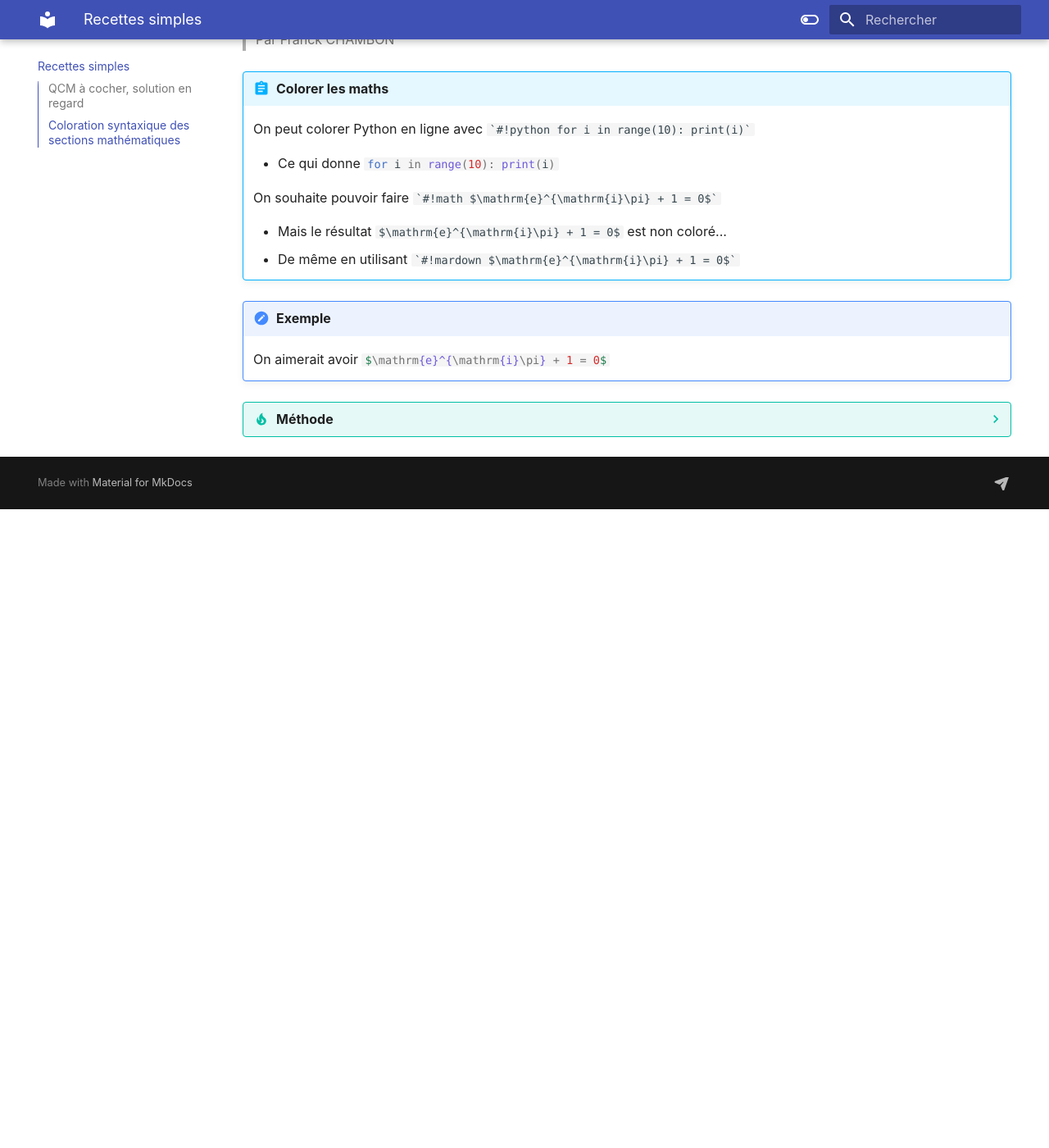
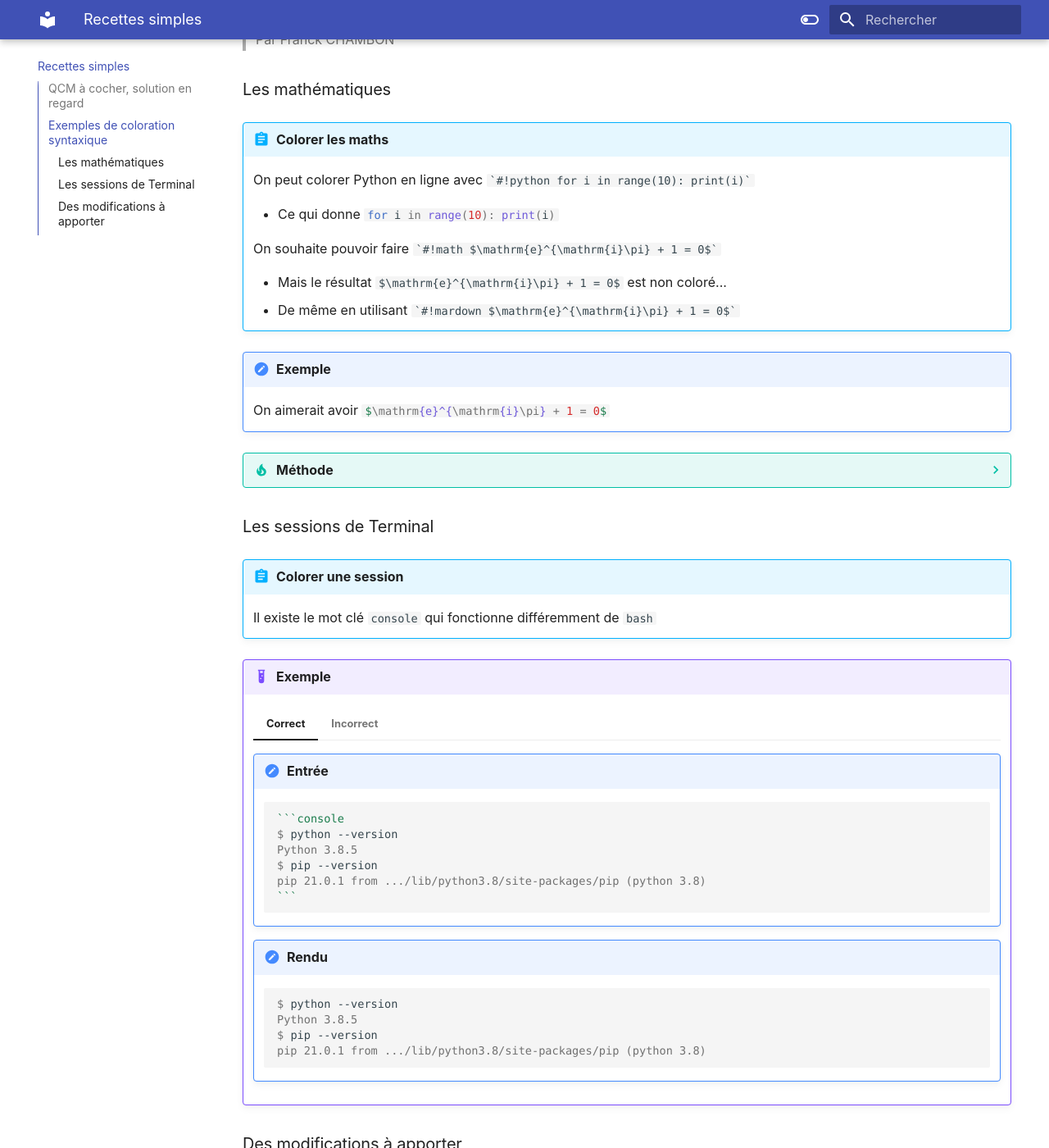
Before and after one commit to lilabidi/Learn-mkdocs, an MkDocs documentation site: the page built from docs/recettes_1.md, in a window 1280 px wide and 1400 px high, scrolled down 1687 px. Shown: the whole window at 82% size. Built offline with MkDocs 1.6.1 and Material for MkDocs 9.7.7, drawn with Linux system fonts in a browser that asks for light colours; emoji names are drawn with the system emoji font; before the commit the page ends 2308 px from its top, so only the background shows below that; some of the changed text lies outside the part shown.

Commit message:
recettes+

`````diff
--- a/docs/recettes_1.md
+++ b/docs/recettes_1.md
@@ -143,9 +143,11 @@
             - ❌ `les_points_de_vie`
     ```
 
-## Coloration syntaxique des sections mathématiques
+## Exemples de coloration syntaxique
 
 > Par Franck CHAMBON
+
+### Les mathématiques
 
 !!! abstract "Colorer les maths"
     On peut colorer Python en ligne avec `` `#!python for i in range(10): print(i)` ``
@@ -166,3 +168,116 @@
     Solution `` `#!latex $\mathrm{e}^{\mathrm{i}\pi} + 1 = 0$` ``
 
     De même pour les maths en mode équation.
+
+### Les sessions de Terminal
+
+!!! abstract "Colorer une session"
+    Il existe le mot clé `console` qui fonctionne différemment de `bash`
+
+!!! example "Exemple"
+    === "Correct"
+        !!! note "Entrée"
+            ````markdown
+            ```console
+            $ python --version
+            Python 3.8.5
+            $ pip --version
+            pip 21.0.1 from .../lib/python3.8/site-packages/pip (python 3.8)
+            ```
+            ````
+        !!! done "Rendu"
+            ```console
+            $ python --version
+            Python 3.8.5
+            $ pip --version
+            pip 21.0.1 from .../lib/python3.8/site-packages/pip (python 3.8)
+            ```
+    === "Incorrect"
+        !!! note "Entrée"
+            ````markdown
+            ```bash
+            $ python --version
+            Python 3.8.5
+            $ pip --version
+            pip 21.0.1 from .../lib/python3.8/site-packages/pip (python 3.8)
+            ```
+            ````
+        !!! fail "Rendu"
+            ```bash
+            $ python --version
+            Python 3.8.5
+            $ pip --version
+            pip 21.0.1 from .../lib/python3.8/site-packages/pip (python 3.8)
+            ```
+        :warning: La commande et le résultat ne se détachent pas.
+
+### Des modifications à apporter
+
+!!! abstract "Typos, ajouts, retrait"
+    On souhaite indiquer une liste de modifications mineures.
+
+!!! example "Exemple"
+    === "Correct"
+        !!! note "Entrée"
+            ````markdown
+            ```diff
+            -vous attend!
+            +vous attend !
+
+            -par un espace
+            +par une espace
+
+            -la fonction retourne
+            +la fonction renvoie
+
+            -Netiquette
+            +Nétiquette
+            ```
+            ````
+        !!! done "Rendu"
+            ```diff
+            -vous attend!
+            +vous attend !
+
+            -par un espace
+            +par une espace
+
+            -la fonction retourne
+            +la fonction renvoie
+
+            -Netiquette
+            +Nétiquette
+            ```
+
+    === "Passable"
+        !!! note "Entrée"
+            ````markdown
+            ```
+            -vous attend!
+            +vous attend !
+
+            -par un espace
+            +par une espace
+
+            -la fonction retourne
+            +la fonction renvoie
+
+            -Netiquette
+            +Nétiquette
+            ```
+            ````
+        !!! fail "Rendu"
+            ```
+            -vous attend!
+            +vous attend !
+
+            -par un espace
+            +par une espace
+
+            -la fonction retourne
+            +la fonction renvoie
+
+            -Netiquette
+            +Nétiquette
+            ```
+            :warning: Il manque la coloration syntaxique.
`````
Also changed, not shown: docs/index.md (+6 -4 lines), docs/markdown-bases.md (+84 -16 lines).
